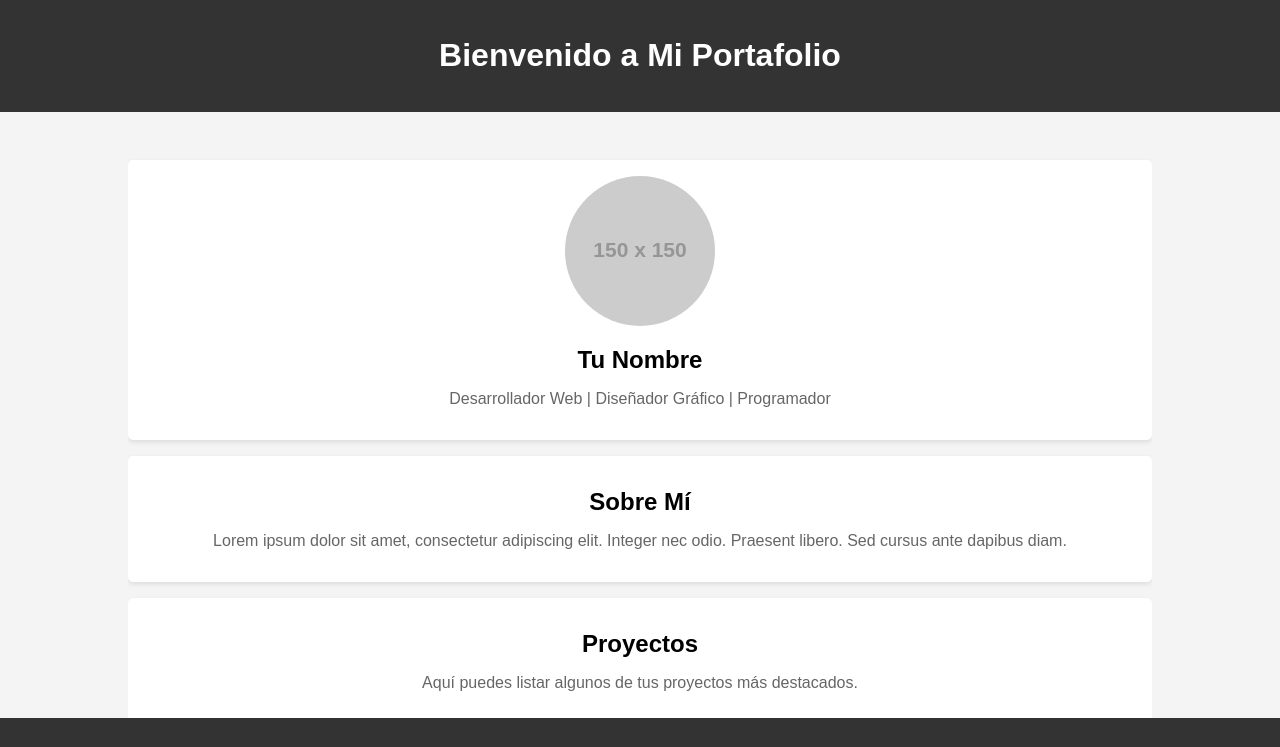
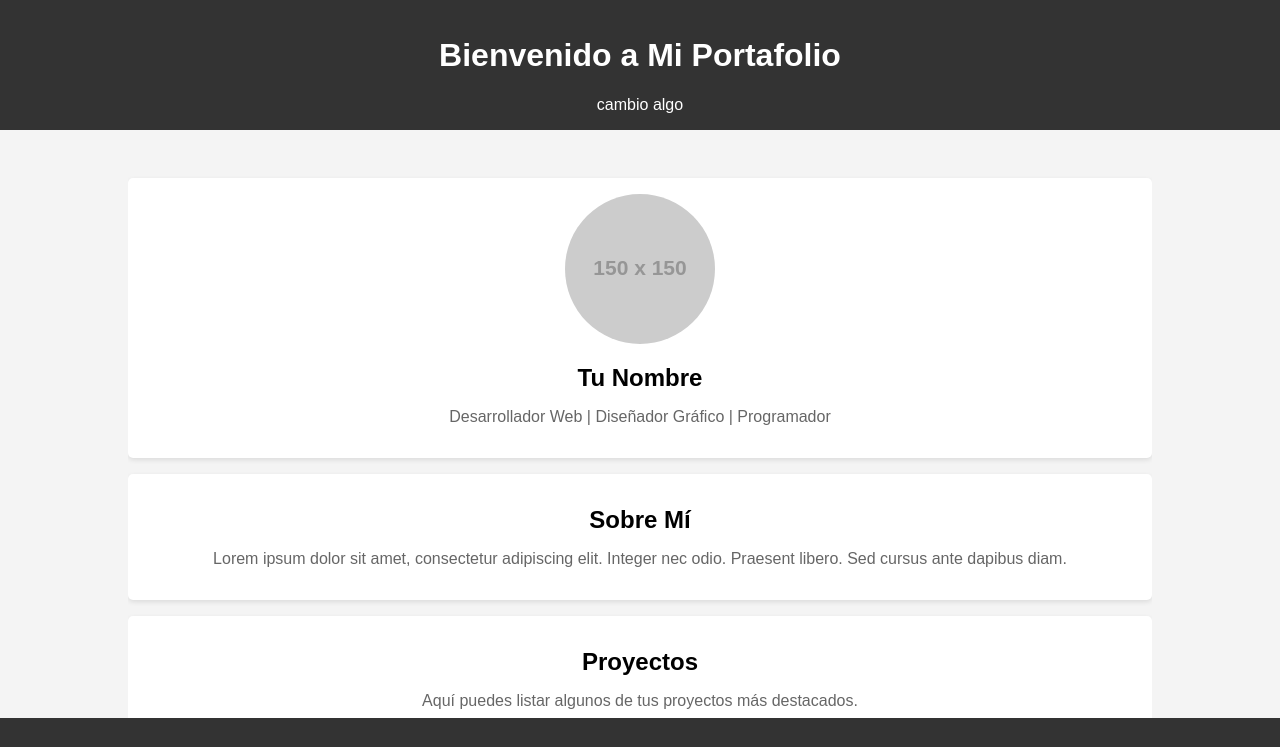
Before and after one commit to t0ni82/t0ni82.github.io, a plain HTML site: page index.html in a window 1280 px wide. Shown: the top 747 px of the page. Drawn offline with Linux system fonts and the light colour scheme; placeholder pictures from the web are drawn by us.

Commit message:
otro más

```diff
--- a/index.html
+++ b/index.html
@@ -69,6 +69,7 @@
 <body>
     <header>
         <h1>Bienvenido a Mi Portafolio</h1>
+        cambio algo
     </header>
     <div class="container">
         <div class="main-content">
```
